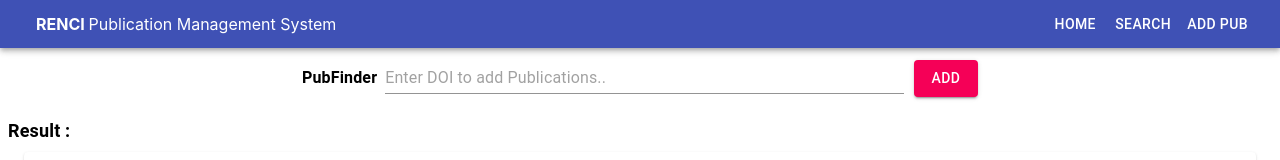
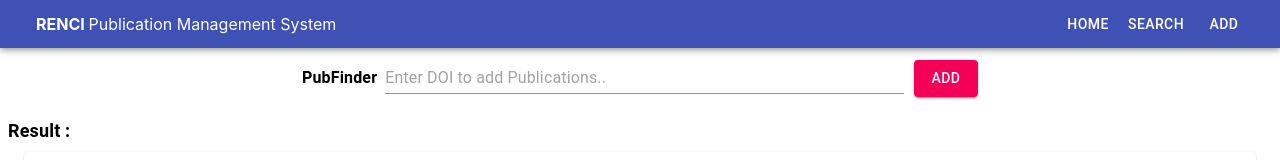
Before and after one commit to connectbo/Publication-Management-System-RENCI, a React (Create React App) app in the folder frontend/: page /add in a window 1280 px wide. Shown: the top 160 px of the page. Built offline with nearby package versions, Linux system fonts and the light colour scheme.

Commit message:
Change Button

```diff
--- a/frontend/src/App.js
+++ b/frontend/src/App.js
@@ -3,7 +3,7 @@ import { BrowserRouter as Router, Route } from 'react-router-dom';
 import Header from './components/Header';
 import Home from './components/Home';
 import Search from './components/Search';
-import AddPub from './components/AddPub';
+import Add from './components/Add';
 
 function App() {
 
@@ -11,7 +11,7 @@ function App() {
       <Router>
           <Header/>
           <Route path="/search" component={Search} />
-          <Route path="/add" component={AddPub} />
+          <Route path="/add" component={Add} />
           <Route path="/" exact component={Home} />
       </Router>
   );
--- a/frontend/src/components/AddPub.js
+++ b/frontend/src/components/Add.js
@@ -27,7 +27,7 @@ const useStyles = makeStyles({
     }
   });
 
-  function AddPub() {
+  function Add() {
       console.log("Add visited!");
       const classes = useStyles();
       const [ref, setrefState] = useState('');
@@ -71,4 +71,4 @@ const useStyles = makeStyles({
       );
     }
 
-  export default AddPub;
+  export default Add;
--- a/frontend/src/components/Header.js
+++ b/frontend/src/components/Header.js
@@ -25,7 +25,7 @@ function Header() {
           </a>
                 <Button href="/" color="inherit">Home</Button>
                 <Button href="/search" color="inherit">Search</Button>
-                <Button href="/add" color="inherit">Add Pub</Button>
+                <Button href="/add" color="inherit">Add</Button>
             </Toolbar>
         </AppBar>
     )
```
